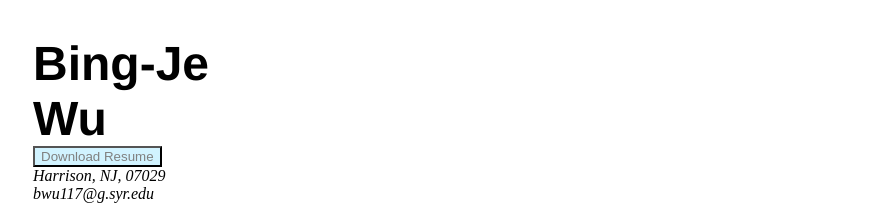
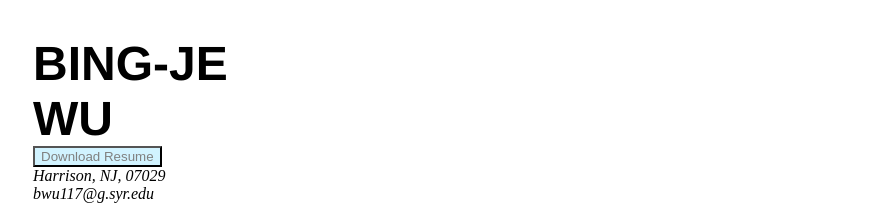
Before and after one commit to bing020815/bing020815.github.io, a Jekyll site: the page built from resume/index.html, in a window 1280 px wide. Shown: the part 494-715 px from the top of the page, without its empty margins (159-1040 px from the left). Built offline with Jekyll 4.4.1, drawn with Linux system fonts in a browser that asks for light colours.

Commit message:
Update index.html

```diff
--- a/resume/index.html
+++ b/resume/index.html
@@ -4,7 +4,7 @@ title: Bing-Je WU's Resume
 ---
 <div class="blurb" style="width: 90%; margin-top:2em";>
 	<div itemscope itemtype="http://data-vocabulary.org/Person">
-	<span itemprop="name"><h1 style="display: inline; margin-right: 16em; margin-bottom:1em">Bing-Je Wu</h1></span>
+	<span itemprop="name"><h1 style="display: inline; margin-right: 16em; margin-bottom:1em">BING-JE WU</h1></span>
 	<button type="button" class="btn btn-info" style="background:#d1f3ff; color: gray;"><a href="https://www.dropbox.com/s/peyg5ew762tll89/Resume.pdf?dl=0" title="Download Resume as PDF" style="color: gray;">Download Resume</a></button>
 	<address>
 	Harrison, NJ, 07029<br>
```
